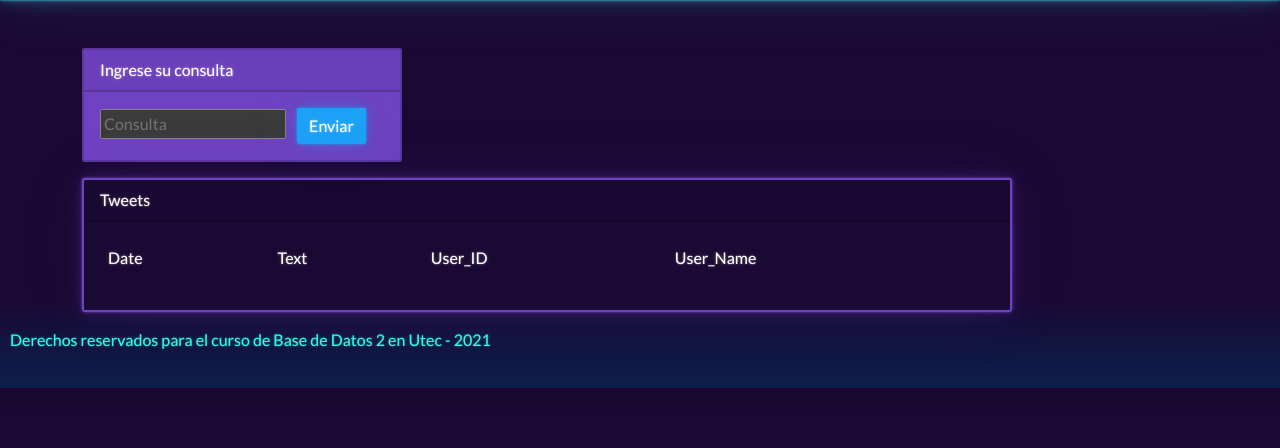
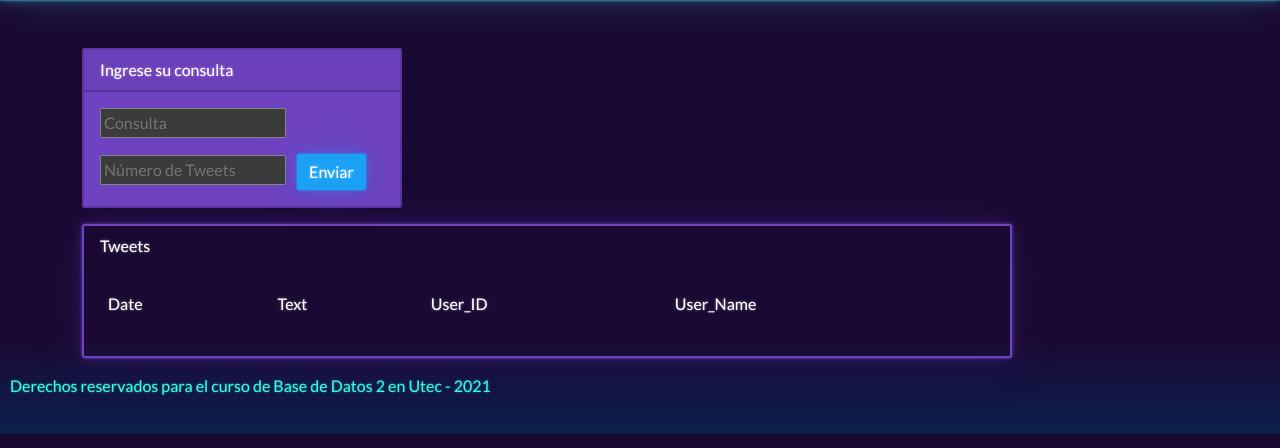
Before and after one commit to anquisbarr/BD_2-P2, a Flask app: template src/templates/index.html in a window 1280 px wide. Shown: the part 56-504 px from the top of the page. Run offline with Flask 2, Linux system fonts and the light colour scheme; the template is opened without the code that fills it, so the values that code supplies are empty; parts of the project's set-up code (start-up, migrations or seed data) failed here and were passed over; some libraries are stand-ins or nearby versions.

Commit message:
Fixing frontend

```diff
--- a/src/App.py
+++ b/src/App.py
@@ -16,7 +16,9 @@ def Index():
 def SearchQuery():
     if request.method == 'POST':
         query = request.form['query']
-        data = retrieve_tweets(query, 10)
+        k = request.form['tweets']
+        valor_k = int(k)
+        data = retrieve_tweets(query, valor_k)
         data = json.loads(data)
         return render_template('index.html', consultas = data)
 
--- a/src/templates/index.html
+++ b/src/templates/index.html
@@ -29,14 +29,16 @@
         </div>
     </nav>
 
+
     <div class="container mt-5">
 
-        <div class="col-md-5">
+        <div class="col-md-4">
             <div class="card text-white bg-primary mb-3" style="max-width: 20rem;">
                 <div class="card-header">Ingrese su consulta</div>
                 <div class="card-body">
                 <form action="/consulta" method="POST">
-                    <input type="text" name="query" placeholder="Consulta">
+                    <input type="text" name="query" placeholder="Consulta" class="mb-3">
+                    <input type="text" name="tweets" placeholder="Número de Tweets">
                     <button type="submit" class="btn btn-info mx-lg-2">
                         Enviar
                     </button>
```
